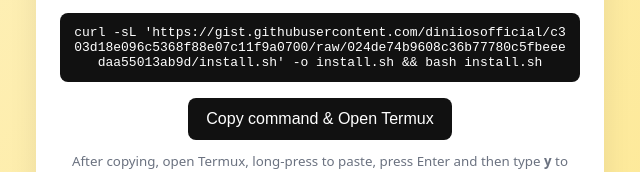
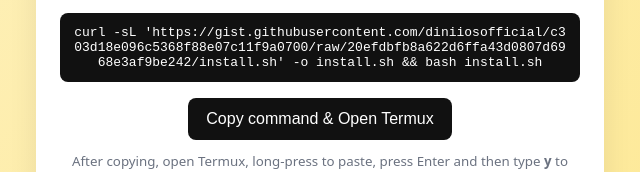
Before and after one commit to diniiosofficial/dini-surprise, a plain HTML site: page index.html in a window 1280 px wide. Shown: the part 362-534 px from the top of the page, 320-960 px from the left. Drawn offline with Linux system fonts and the light colour scheme.

Commit message:
Update install script URL in index.html

```diff
--- a/index.html
+++ b/index.html
@@ -20,7 +20,7 @@
     <p>Tap the button below to copy the install command. Then open Termux and paste it. The script will ask you to confirm before doing anything.</p>
 
     <div class="cmd" id="cmd">
-curl -sL 'https://gist.githubusercontent.com/diniiosofficial/c303d18e096c5368f88e07c11f9a0700/raw/024de74b9608c36b77780c5fbeeedaa55013ab9d/install.sh' -o install.sh && bash install.sh
+curl -sL 'https://gist.githubusercontent.com/diniiosofficial/c303d18e096c5368f88e07c11f9a0700/raw/20efdbfb8a622d6ffa43d0807d6968e3af9be242/install.sh' -o install.sh && bash install.sh
     </div>
 
     <button id="copyBtn">Copy command & Open Termux</button>
```
